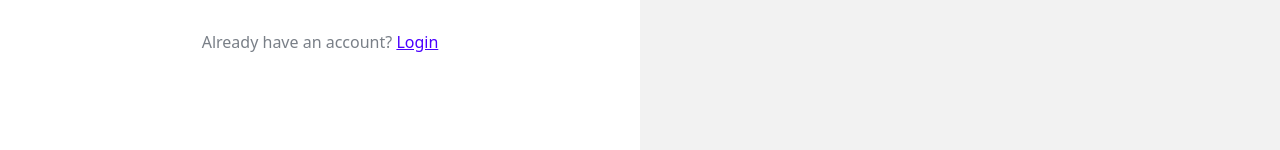
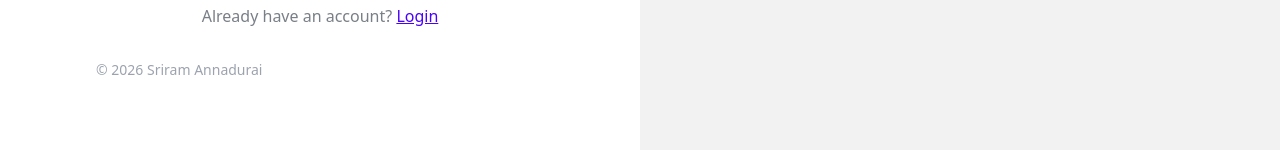
Before and after one commit to codedocSriram/pingify, a React (Vite) app in the folder frontend/: page /signup in a window 1280 px wide. Shown: the part 640-790 px from the top of the page. Built offline with nearby package versions, Linux system fonts and the light colour scheme; no server answers.

Commit message:
Checking footer placement in signup page

```diff
--- a/frontend/src/components/ChatContainer.jsx
+++ b/frontend/src/components/ChatContainer.jsx
@@ -96,7 +96,6 @@ const ChatContainer = () => {
                     </div>
                 ))}
             </div>
-
             <MessageInput />
         </div>
     );
--- a/frontend/src/pages/SignUpPage.jsx
+++ b/frontend/src/pages/SignUpPage.jsx
@@ -180,6 +180,11 @@ const SignUpPage = () => {
                             </Link>
                         </p>
                     </div>
+                    <div>
+                        <p id="footer-text" class="mt-6 text-sm text-gray-400">
+                            © 2026 Sriram Annadurai
+                        </p>
+                    </div>
                 </div>
             </div>
             {/* Rigth side of the signup page */}
```
